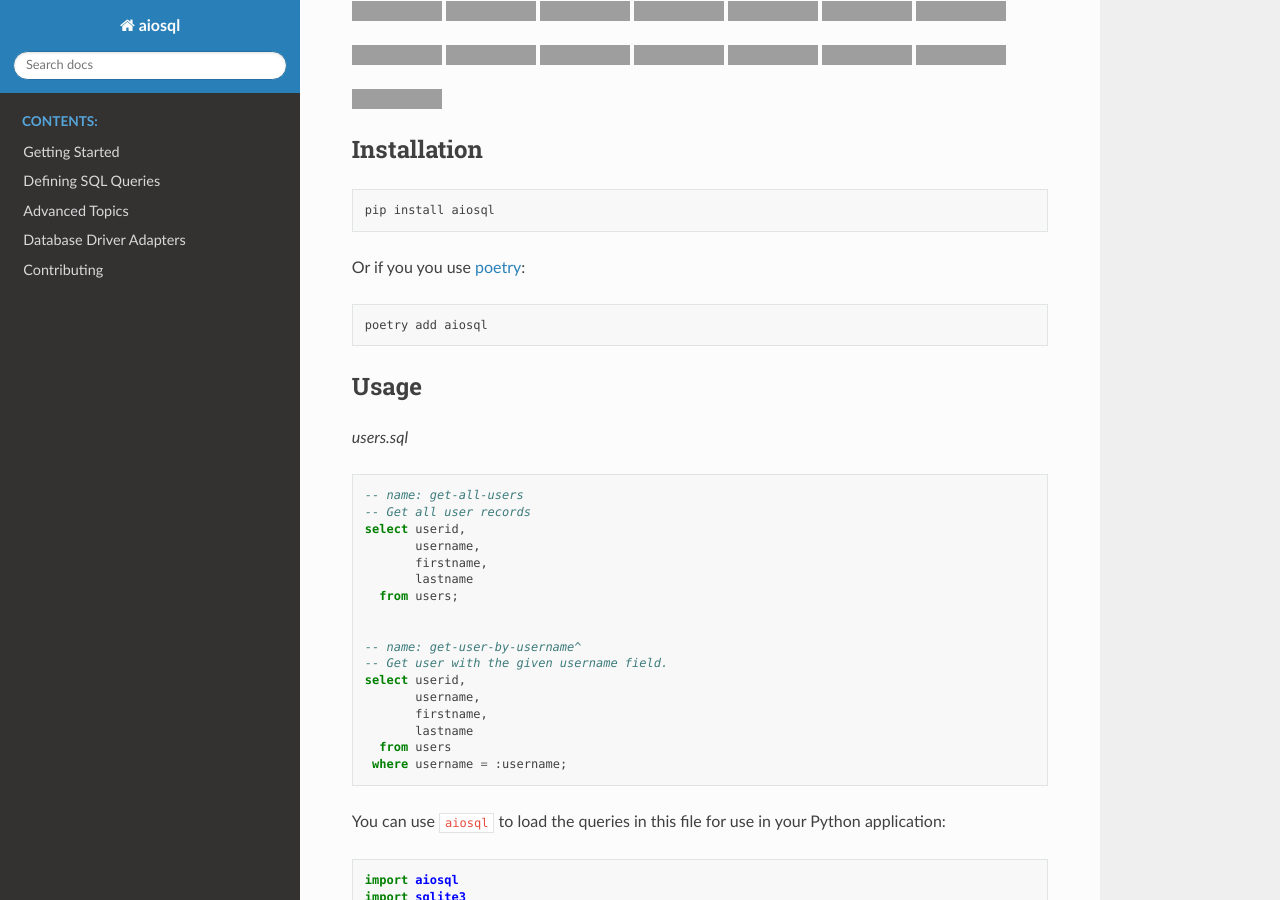
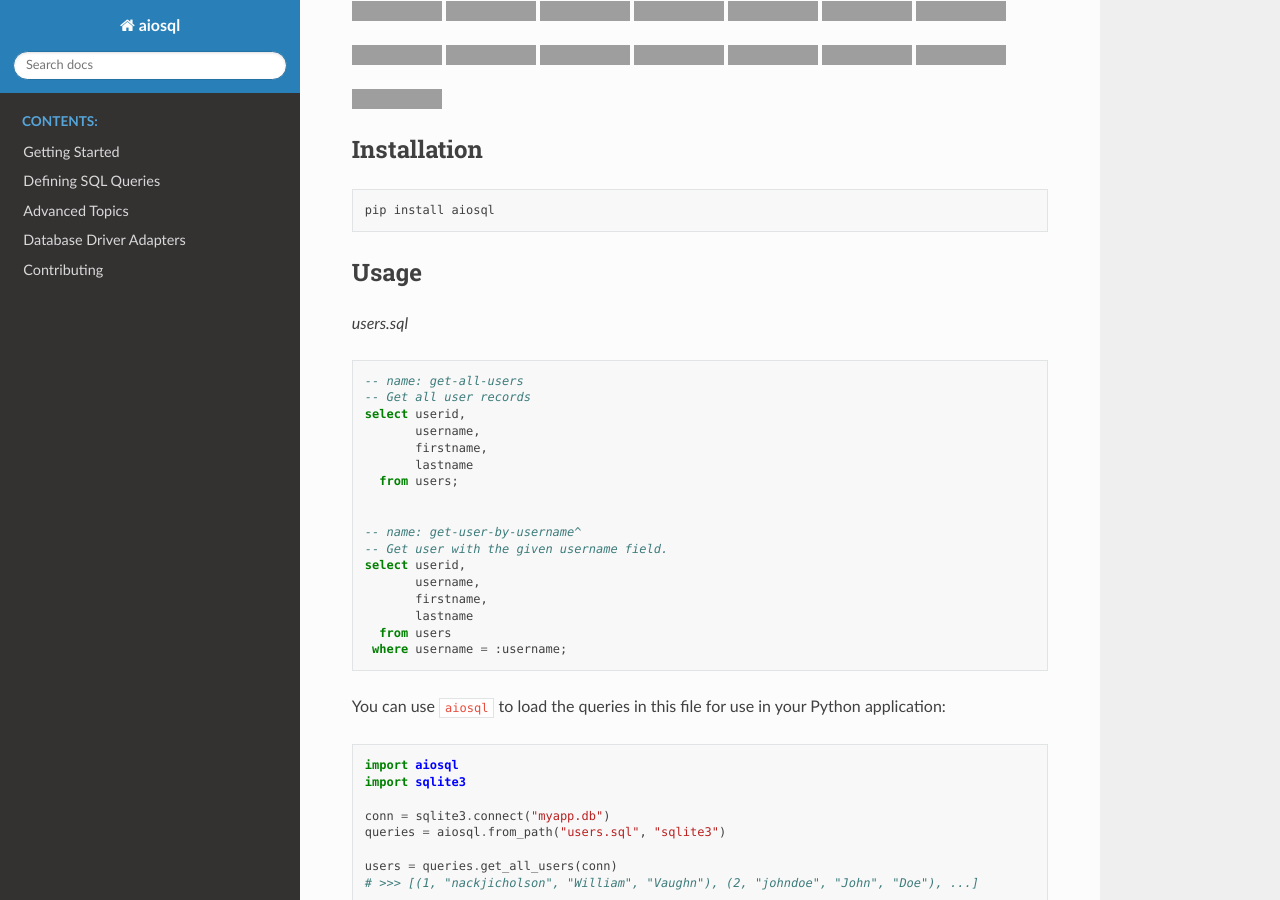
Before and after one commit to nackjicholson/aiosql, a Sphinx documentation site: the page built from docs/source/index.rst, in a window 1280 px wide and 900 px high, scrolled down 503 px, cut to the strip 0-900 px from the top of the window. Built offline with Sphinx 7.4.7 and the Read the Docs theme 2.0.0, drawn with Linux system fonts in a browser that asks for light colours; pages that are not in the unit, such as notebooks, are missing from menus; grey boxes are pictures that could not be loaded.

Commit message:
probably a poetry user knows how to add a module

```diff
--- a/docs/source/index.rst
+++ b/docs/source/index.rst
@@ -102,12 +102,6 @@ Installation
 .. code:: sh
 
     pip install aiosql
-
-Or if you you use `poetry <https://python-poetry.org>`__:
-
-.. code:: sh
-
-    poetry add aiosql
 
 
 Usage
```
